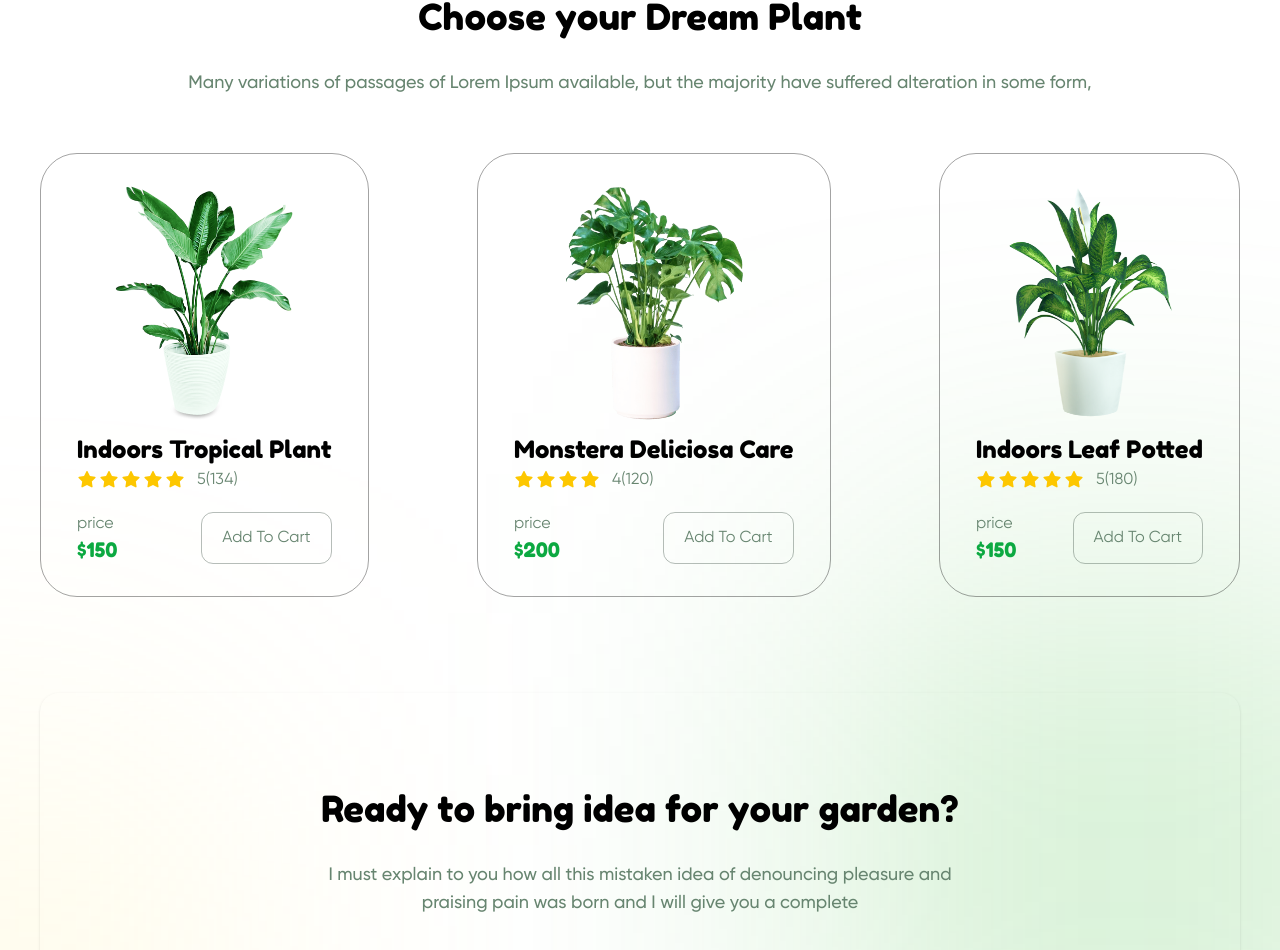
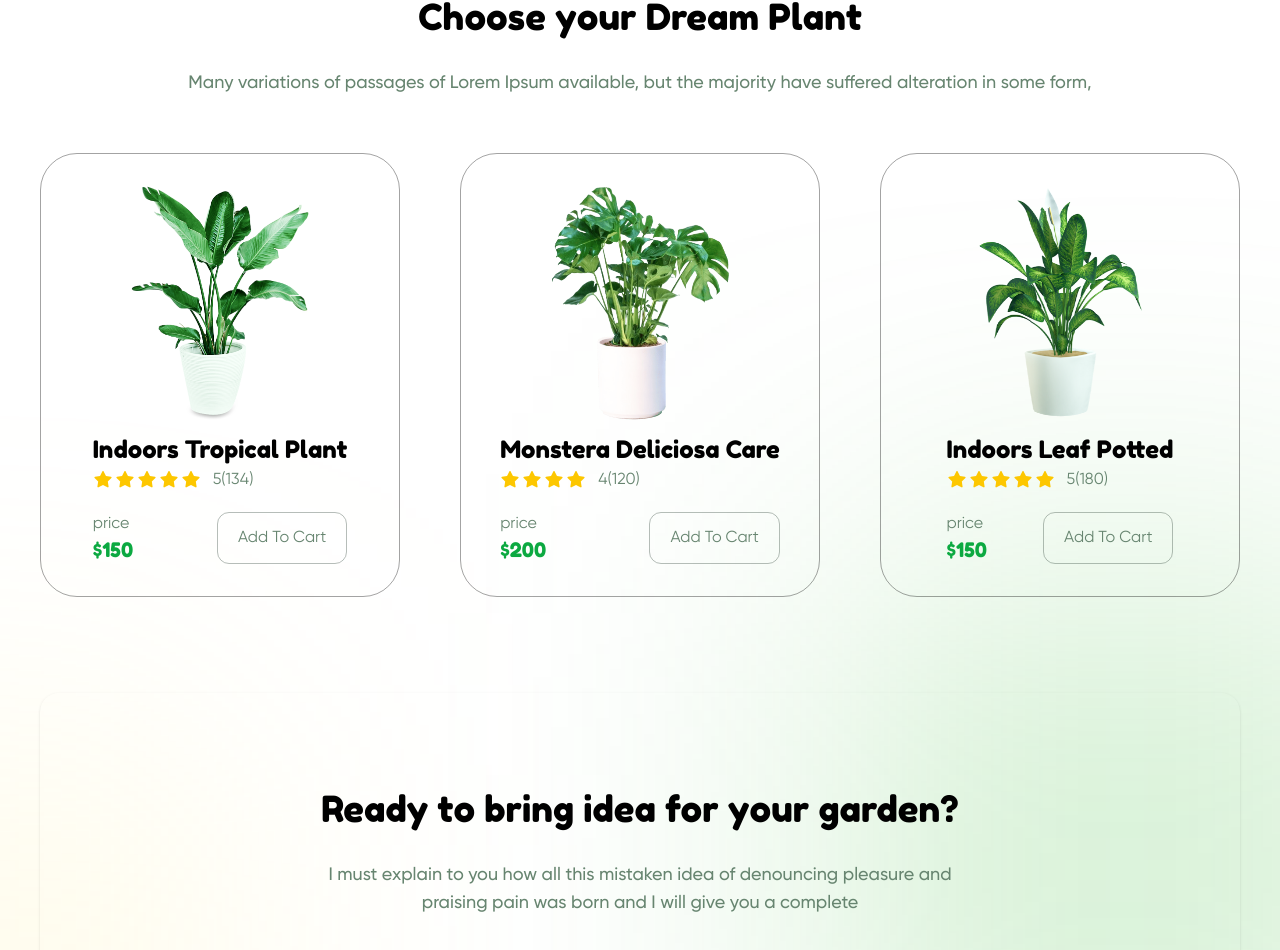
Before and after one commit to Nur-Nayeem/plant-shop, a Next.js app: page / in a window 1280 px wide. Shown: the part 2600-3550 px from the top of the page. Built offline with nearby package versions, Linux system fonts and the light colour scheme.

Commit message:
fix product card size

```diff
--- a/src/app/components/ProductCard.tsx
+++ b/src/app/components/ProductCard.tsx
@@ -16,7 +16,7 @@ export type cardDataType = {
 const ProductCard = ({ prodImg, name, rating, review, price }: cardDataType) => {
     const numbers = Array.from({ length: rating }, (_, i) => i + 1);
     return (
-        <div className='max-w-[360px] border border-[rgba(0,0,0,0.36)] rounded-[37px] flex flex-col items-center py-8 px-9 gap-3.5'>
+        <div className='w-[90vw] md:w-[360px] border border-[rgba(0,0,0,0.36)] rounded-[37px] flex flex-col items-center py-8 px-9 gap-3.5'>
             <div className='flex justify-center items-center w-[178px] h-[234px]'>
                 <Image
                     className='w-full h-full'
```
